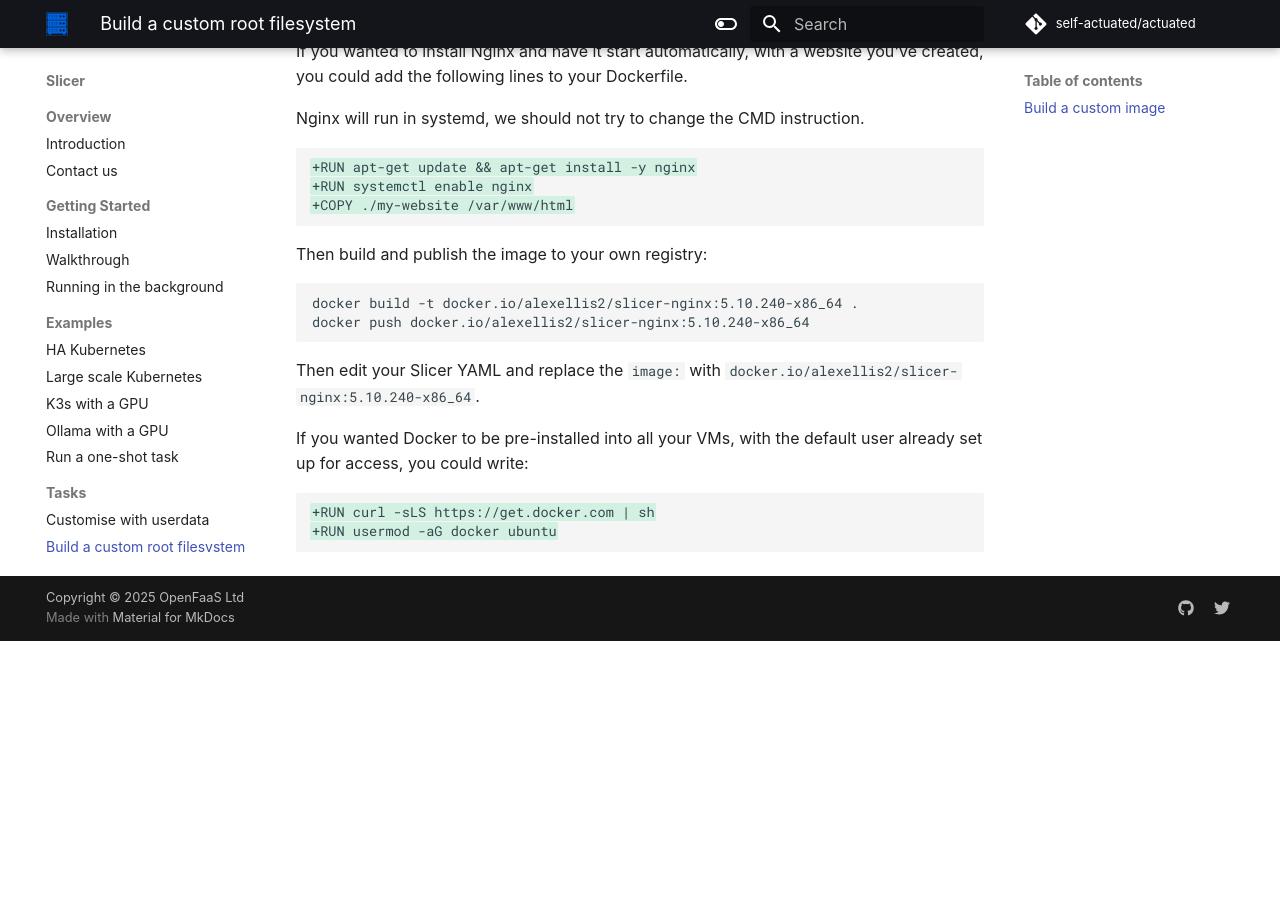
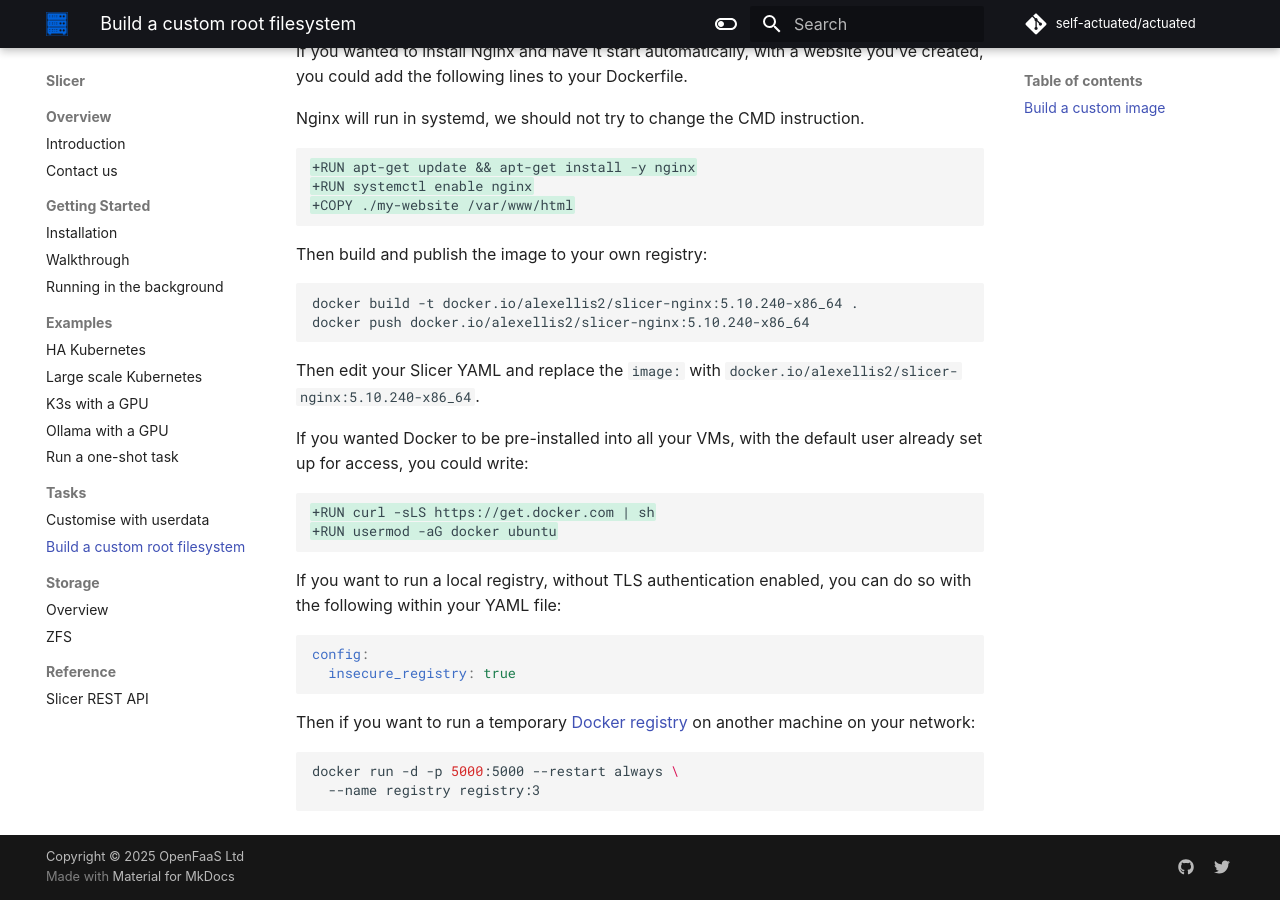
Before and after one commit to slicervm/docs.slicervm.com, an MkDocs documentation site: the page built from docs/tasks/custom-image.md, in a window 1280 px wide and 900 px high, scrolled down 523 px. Built offline with MkDocs 1.6.1 and Material for MkDocs 9.7.7, drawn with Linux system fonts in a browser that asks for light colours; some web fonts are replaced; comment, search, counter and statistics services are not loaded; before the commit the page ends 1164 px from its top, so only the background shows below that.

Commit message:
Note on insecure_registries
Signed-off-by: Alex Ellis (OpenFaaS Ltd) <alexellis2@gmail.com>

````diff
--- a/docs/tasks/custom-image.md
+++ b/docs/tasks/custom-image.md
@@ -40,3 +40,17 @@
 +RUN curl -sLS https://get.docker.com | sh
 +RUN usermod -aG docker ubuntu
 ```
+
+If you want to run a local registry, without TLS authentication enabled, you can do so with the following within your YAML file:
+
+```yaml
+config:
+  insecure_registry: true
+```
+
+Then if you want to run a temporary [Docker registry](https://hub.docker.com/_/registry) on another machine on your network:
+
+```bash
+docker run -d -p 5000:5000 --restart always \
+  --name registry registry:3
+```
````
